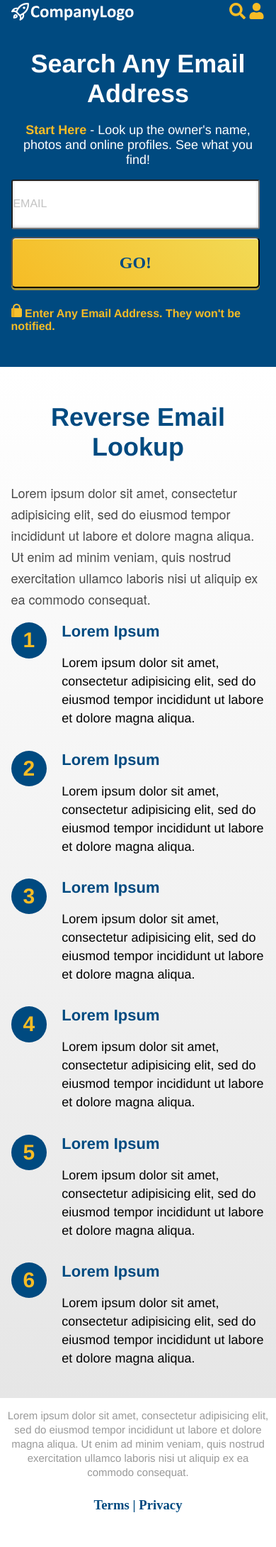
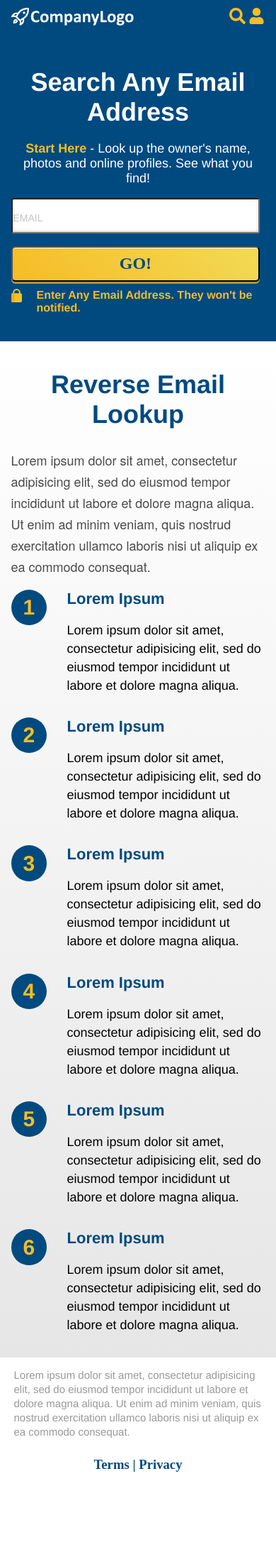
Before and after one commit to bina663/Project, a PHP site: page / in a window 390 px wide. Shown: the whole page at 71% size. After the commit the page ends 2074 px from the top, so only its background shows below. Run offline with PHP 8.4, Linux system fonts and the light colour scheme.

Commit message:
Changes to improve responsive desing

```diff
--- a/css/style.css
+++ b/css/style.css
@@ -14,7 +14,8 @@
 
 .main-presentation{
 	background-color: #004A80;
-	height: auto;
+	height: 65px;
+	overflow: auto;
 }
 
 .nav-bar{
@@ -34,8 +35,7 @@
 	background-color: #004A80;
 	height: auto;
 	overflow: auto;
-	margin-top: 5px;
-	margin-bottom: 5px;
+	margin-top: 2%;
 }
 
 .right{
@@ -162,11 +162,14 @@
 }
 
 .third-header{
-	margin-top: 15px;
+	align-content: center;
 	font-family: Helvetica Neue Bold, Helvetica, Arial, sans-serif;
-	font-size: 16px;
+	color: #FFFFFF;
+	float: left;
 	overflow: auto;
-	text-align: left !important;
+	margin-bottom: 2%;
+	margin-top: 30px;
+	width: 100%;
 }
 
 .main-info{
@@ -174,12 +177,28 @@
 	height: auto;
 	width: 100%;
 	float: left;
-	padding-top: 40px;
+	padding-top: 30px;
 	overflow: auto;
 }
 
 .main-container .header{
 	margin-top: 0;
+}
+
+.main{
+	margin: 0 auto !important;
+}
+
+.lock-logo{
+width: 2%;
+}
+
+.info-logo{
+	width: 97%;
+	text-align: left;
+	font-weight: bold;
+	margin-top: 0.20%;
+	margin-bottom: 50px;
 }
 
 h1,h2,h3{
@@ -203,8 +222,8 @@
 }
 
 .columns{
-	margin-top: 4%;
 	margin-bottom: 3%;
+	margin-left: 17%;
 	overflow: auto;
 }
 
@@ -225,12 +244,33 @@
      border-radius: 50%;
      background: #004A80;
      float: left;
-     margin-right: 4%;
      display: table;
      font-weight: bold;
 }
 
 .logo-text span {
+	font-family: Helvetica Neue Bold, Helvetica, Arial, sans-serif;
+	font-size: 48px;
+	color: #F6BC25;
+	letter-spacing: 0;
+	text-align: center;
+	display: table-cell;
+  vertical-align: middle;
+}
+
+.logo-person{
+	width: 90px;
+     height: 90px;
+     -moz-border-radius: 50%;
+     -webkit-border-radius: 50%;
+     border-radius: 50%;
+     background: #004A80;
+     float: left;
+     display: table;
+     font-weight: bold;
+}
+
+.logo-person span {
 	font-family: Helvetica Neue Bold, Helvetica, Arial, sans-serif;
 	font-size: 48px;
 	color: #F6BC25;
@@ -390,8 +430,17 @@
 }
 
 .notes{
-margin-left: 14%;
+margin-left: 12%;
 width: 80%;
+}
+
+#user-logo{
+	height: 46px;
+	width: 40px;
+}
+
+.name{
+	margin-left: 11%;
 }
 
 @media only screen and (max-width: 1150px){
@@ -401,7 +450,7 @@
 }
 
 .presentation-bar{
-	margin-top: 1%;
+	margin-top: 3%;
 	 width: 100%;
 	 height: 30px;
 }
@@ -479,7 +528,6 @@
      border-radius: 50%;
      background: #004A80;
      float: left;
-     margin-right: 4%;
      display: table;
 }
 .logo-text span {
@@ -500,19 +548,28 @@
 }
 
 }
+@media only screen and (max-width: 720px){
+.third-header{
+	margin-top: 10px;
+}
 
-@media only screen and (max-width: 720px){
-
+.info-logo{
+	margin-left: 5%;
+	width: 90%;
+	margin-bottom: 10px;
+}
 
 .input{
 	float: none;
 	width: 100% !important;
 	margin-right: 0;
-	height: 40%;
+	height: 50px;
+	font-size: 14px;
 }
 
 .input input{
 	margin-right: 0;
+	font-size: 12px;
 }
 
 .txtEmail{
@@ -521,6 +578,7 @@
 
 .go{
 	width: 100% !important;
+	height: 50px;
 }
 
 #btnRight{
@@ -531,8 +589,12 @@
 }
 
 #search-input{
-	height: 160px;
+	height: auto;
 	width: 98%;
+}
+
+#search-input input{
+height: 50px;
 }
 
 #scondary-header{
@@ -551,8 +613,12 @@
 }
 
 .Info{
-	margin-left: 20% !important;
-	width: 80%;
+	margin-left: 22% !important;
+	width: 78%;
+}
+
+.logo-person{
+	display: none;
 }
 
 .logo-text{
@@ -571,6 +637,10 @@
 	margin: 0 auto;
 }
 
+.footer-paragraph{
+	text-align: left;
+}
+
 .footer-right{
 	width: 100% !important;
 	float: right;
@@ -579,6 +649,7 @@
 
 .footer-containter{
 	text-align: center;
+	width: 90%;
 }
 
  .sheet{
--- a/index.html
+++ b/index.html
@@ -40,10 +40,12 @@
 						<div class="right" id="btnRight"><button style="font-weight: bold;" class="go" id="btnGo">GO!</button>
 						</div>
 					</div>
-					<div id="scondary-header">
-						<h4 class="third-header">
-						<span><img src="images/PNGs/lock%402x.png" alt="Serch" srcset="images/SVGs/lock.svg"></span><span class="text-yellow"> Enter Any Email Address. They won't be notified.</span>
-						</h4>
+					<div class="third-header">
+						<div class="lock-logo left">
+							<span><img src="images/PNGs/lock%402x.png" alt="Serch" srcset="images/SVGs/lock.svg"></span></div>
+						<div class="info-logo right">
+							<span class="text-yellow"> Enter Any Email Address. They won't be notified.</span>
+						</div>
 					</div>
 				</div>
 			</div>
@@ -57,7 +59,7 @@
 						Lorem ipsum dolor sit amet, consectetur adipisicing elit, sed do eiusmod tempor incididunt ut labore et dolore magna aliqua. Ut enim ad minim veniam, quis nostrud exercitation ullamco laboris nisi ut aliquip ex ea commodo consequat.
 						</p>
 					</div>
-					<div class="columns">
+					<div class="columns main">
 						<div class="column">
 
 							<div class="item">
@@ -124,17 +126,22 @@
 					<div class="container center" id="result">
 						<div class="header text-blue">
 							<h1>Result</h1>
-							<div class="text-gray">Look at the result below to see the details of the person you’re searched for.
+							<div class="text-gray">
+								<p class="desc">
+								Look at the result below to see the details of the person you’re searched for.
+								</p>
 							</div>
 						</div>
 
 					<div id="info-box">
                         <div class="item sheet">
-							<div class="logo-text"><span><img src="images/PNGs/icn_person%402x.png" alt="User" srcset="images/SVGs/icn_person.svg"></span></div>
-							<h2 class="text-blue" id='name' style="text-align: left;"></h4>
+							<div class="logo-person"><span><img id="user-logo" src="images/PNGs/icn_person%402x.png" alt="User" srcset="images/SVGs/icn_person.svg"></span></div>
+							<div class="name">
+								<h2 class="text-blue" id='name' style="text-align: left;"></h4>
+							</div>
 							<div class="paragraph notes" id="notes"></div>
 						</div>
-						<div class="columns" style="margin-left: 19%">
+						<div class="columns">
 							<div class="column left">
 								<h3 class="text-blue sheet" style="text-align: left; margin-left:0;">Address</h3>
 								<div id="address">
@@ -173,10 +180,12 @@
 						<div class="right" id="btnRight"><button style="font-weight: bold;" class="go" id="btnGoC">GO!</button>
 						</div>
 					</div>
-					<div id="scondary-header">
-						<h4 class="third-header">
-						<span><img src="images/PNGs/lock%402x.png" alt="Serch" srcset="images/SVGs/lock.svg"></span><span class="text-yellow"> Enter Any Email Address. They won't be notified.</span>
-						</h4>
+					<div class="third-header">
+						<div class="lock-logo left">
+							<span><img src="images/PNGs/lock%402x.png" alt="Serch" srcset="images/SVGs/lock.svg"></span></div>
+						<div class="info-logo right">
+							<span class="text-yellow"> Enter Any Email Address. They won't be notified.</span>
+						</div>
 					</div>
 				</div>
 
--- a/js/index.js
+++ b/js/index.js
@@ -1,4 +1,19 @@
 $( document ).ready(function() {
+
+	document.querySelector('#txtEmail').addEventListener('keypress', function (e) {
+    var key = e.which || e.keyCode;
+    if (key === 13) {
+      $('#btnGo').click();
+      }
+	});
+
+	document.querySelector('#txtEmailC').addEventListener('keypress', function (e) {
+    var key = e.which || e.keyCode;
+    if (key === 13) {
+      $('#btnGoC').click();
+      }
+	});
+
 
 	$('#btnGo').click(function(){
 		var data = $("#txtEmail").val();
@@ -78,8 +93,8 @@
 
 	name.innerHTML  = data.name + ', '+ data.age;
 	notes.innerHTML = '<p class="paragraph">' + data.notes + '</p>';
-	address.innerHTML = '<p class="p-sheet">'+data.address+'</p>';
-	email.innerHTML = '<p class="p-sheet">' +  data.email +'</p>';
+	address.innerHTML = '<p class="p-sheet paragraph">'+data.address+'</p>';
+	email.innerHTML = '<p class="p-sheet paragraph">' +  data.email +'</p>';
 
 	var PhoneHTML = "";
 	data.phoneNumbers.forEach(function(item){
@@ -92,7 +107,7 @@
 	var relativesHTML = "";
 	data.relatives.forEach(function(item){
 		if (typeof item.name !== "undefined") {
-		relativesHTML = relativesHTML + '<p class="p-sheet">'+  item.name +'</p>';
+		relativesHTML = relativesHTML + '<p class="p-sheet paragraph">'+  item.name +'</p>';
 		}
 	});
 	relatives.innerHTML = relativesHTML;
```
